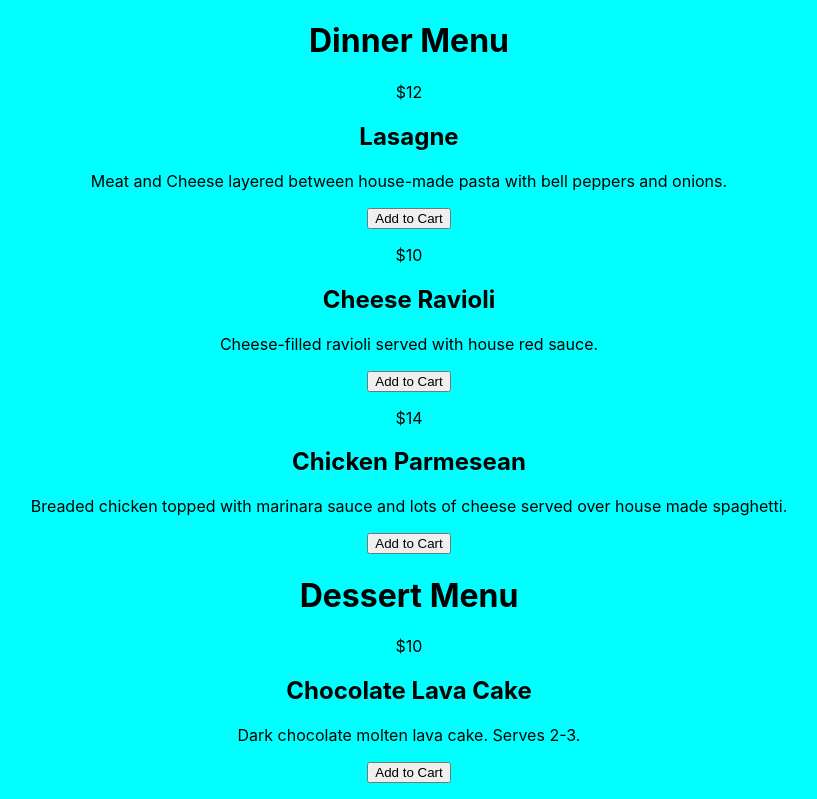
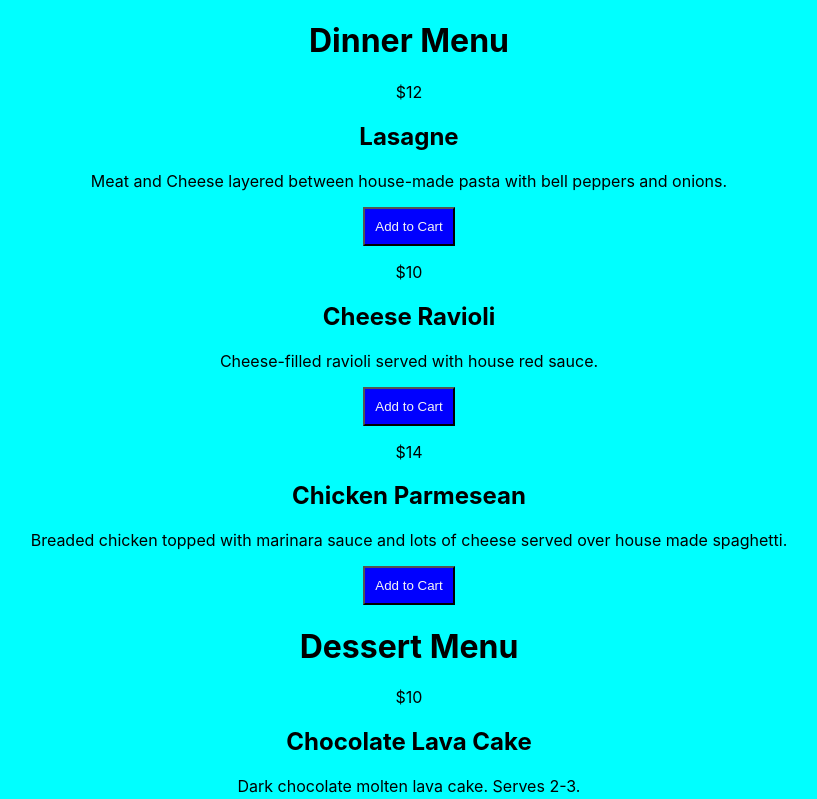
Before and after one commit to Karynes16/Portfolio1, a React (Create React App) app: page / in a window 1280 px wide. Shown: the top 799 px of the page, without its empty margins (231-1048 px from the left). Built offline with nearby package versions, Linux system fonts and the light colour scheme.

Commit message:
March 20, 2022 3:50 PM

```diff
--- a/src/index.css
+++ b/src/index.css
@@ -13,3 +13,9 @@ code {
   font-family: source-code-pro, Menlo, Monaco, Consolas, 'Courier New',
     monospace;
 }
+
+button {
+  color: whitesmoke;
+  padding: 10px;
+  background-color: blue;
+}
```
